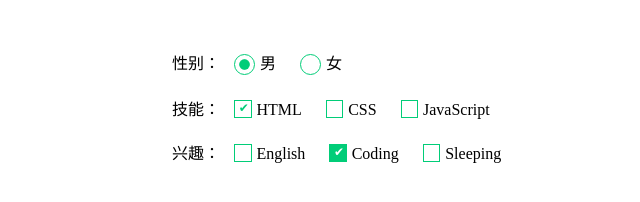
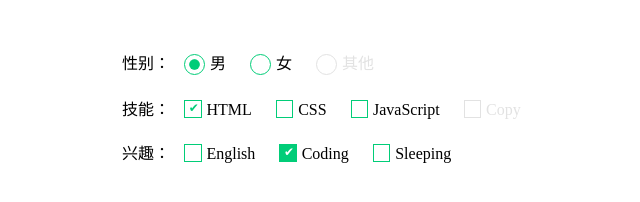
Before and after one commit to wencaizhang/wheels, a plain HTML site: page check/index.html in a window 1280 px wide. Shown: the whole page, without its empty margins (268-908 px from the left). Drawn offline with Linux system fonts and the light colour scheme.

Commit message:
add disabled status of radio and checkbox

```diff
--- a/check/index.html
+++ b/check/index.html
@@ -22,7 +22,7 @@
         }
 
         .demo {
-            width: 400px;
+            width: 500px;
             margin: 50px auto;
         }
 
@@ -58,13 +58,22 @@
             background-color: #01cd78;
             background-clip: content-box;
         }
-
         input[type="radio"] {
             position: absolute;
             clip: rect(0, 0, 0, 0);
         }
 
+        input[type="radio"]:disabled+label {
+            cursor: not-allowed!important;
+            color: #e2e2e2;
+        }
+        input[type="radio"]:disabled+label::before {
+            border-color: #e2e2e2;
+            cursor: not-allowed;
+        }
+
         /* ===================== */
+
         .skills input[type="checkbox"]+label::before {
             content: "\a0"; /*不换行空格*/
             display: inline-block;
@@ -119,6 +128,14 @@
             position: absolute;
             clip: rect(0, 0, 0, 0);
         }
+        input[type="checkbox"]:disabled+label {
+            cursor: not-allowed!important;
+            color: #e2e2e2;
+        }
+        input[type="checkbox"]:disabled+label::before {
+            border-color: #e2e2e2;
+            cursor: not-allowed;
+        }
         /* ===================== */
     </style>
 </head>
@@ -136,6 +153,10 @@
                     <input id="sex-women" type="radio" name="sex" value="0">
                     <label for="sex-women">女</label>
                 </li>
+                <li>
+                    <input id="sex-other" type="radio" name="sex" value="-1" disabled>
+                    <label for="sex-other">其他</label>
+                </li>
             </ul>
         </div>
         <div class="container checkbox-container skills">
@@ -152,6 +173,10 @@
                 <li>
                     <input id="skill-JavaScript" type="checkbox" name="skill" value="JavaScript">
                     <label for="skill-JavaScript">JavaScript</label>
+                </li>
+                <li>
+                    <input id="skill-Copy" type="checkbox" name="skill" value="Copy" disabled>
+                    <label for="skill-Copy">Copy</label>
                 </li>
             </ul>
         </div>
```
